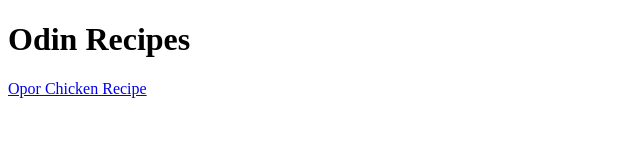
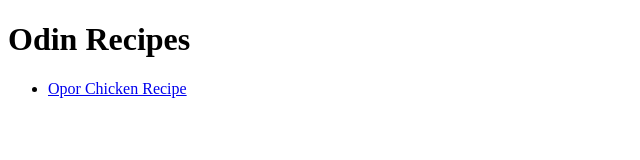
Before and after one commit to rtamb0/odin-recipes, a plain HTML site: page index.html in a window 1280 px wide. Shown: the whole page, without its empty margins (0-640 px from the left). Drawn offline with Linux system fonts and the light colour scheme.

Commit message:
Put recipe link in a list

```diff
--- a/index.html
+++ b/index.html
@@ -6,6 +6,8 @@
     </head>
     <body>
         <h1>Odin Recipes</h1>
-        <a href="recipes/ayamopor.html">Opor Chicken Recipe</a>
+        <ul>
+        <li><a href="recipes/ayamopor.html">Opor Chicken Recipe</a></li>
+        </ul>
     </body>
 </html>
```
